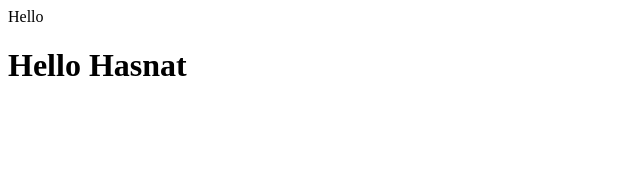
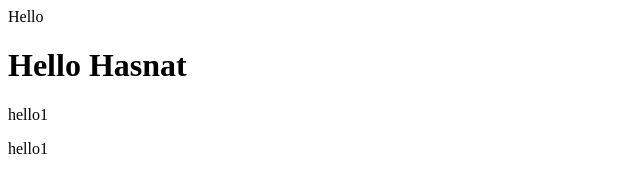
Before and after one commit to amitarora0603/gitdemo, a plain HTML site: page index.html in a window 1280 px wide. Shown: the full height of the page, 0-640 px from the left. Drawn offline with Linux system fonts and the light colour scheme.

Commit message:
Indian archi commit

```diff
--- a/index.html
+++ b/index.html
@@ -1,2 +1,4 @@
 <p>Hello</p>
 <h1> Hello Hasnat</h1>
+<p> hello1</p>
+<p> hello1</p>
```
Also changed, not shown: archi.html (+2 -0 lines), 3 other files.
